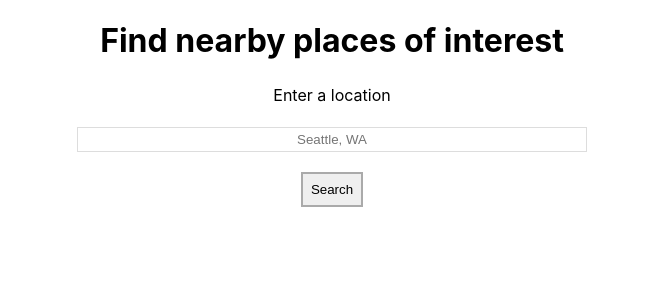
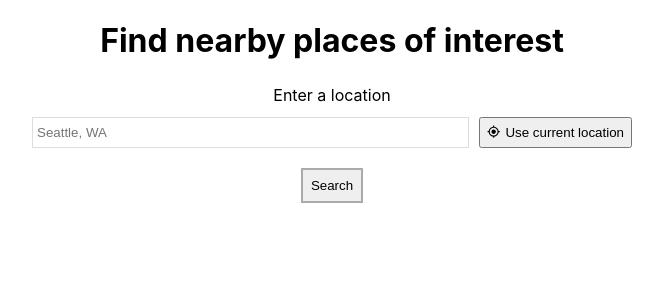
Before and after one commit to tpiere/cartaChallenge, a Next.js app: page / in a window 1280 px wide. Shown: the top 300 px of the page, without its empty margins (308-971 px from the left). Built offline with nearby package versions, Linux system fonts and the light colour scheme; what react-foursquare would draw is missing.

Commit message:
wip: add geolocating

```diff
--- a/package.json
+++ b/package.json
@@ -18,7 +18,8 @@
     "next": "^9.3.4",
     "react": "^16.13.1",
     "react-dom": "^16.13.1",
-    "react-foursquare": "^1.0.3"
+    "react-foursquare": "^1.0.3",
+    "react-icons": "^3.9.0"
   },
   "devDependencies": {
     "@testing-library/jest-dom": "^5.5.0",
--- a/pages/index.js
+++ b/pages/index.js
@@ -1,8 +1,10 @@
 import Layout from "../components/Layout";
 import Head from "next/head";
-import { useState } from "react";
+import { useState, useEffect } from "react";
 import { getNearbyPlaces } from "../services/nearbyPlaces";
 import { VenueList } from "../components/VenueList";
+import { MdMyLocation } from 'react-icons/md';
+import { findByLabelText } from "@testing-library/react";
 
 const headingStyles = {
   textAlign: "center",
@@ -28,12 +30,9 @@ const textLabelStyles = {
   ...baseFormFieldStyles,
 };
 const textInputStyles = {
-  ...baseFormFieldStyles,
-  ...horizontalCenterStyles,
-  width: "100%",
-  maxWidth: "500px",
   border: "1px solid #ddd",
   padding: 4,
+  flex: '1 1 100%'
 };
 const buttonStyles = {
   ...baseFormFieldStyles,
@@ -52,6 +51,13 @@ export default function Home() {
   const [searchInput, setSearchInput] = useState("");
   const [nearbyPlaces, setNearbyPlaces] = useState(null);
   const [searchError, setSearchError] = useState(null);
+  const [hasGeolocationAvailable, setHasGeolocationAvailable] = useState(false);
+
+  useEffect(() => {
+    if(typeof window !== 'undefined' && window.navigator?.geolocation != null){
+        setHasGeolocationAvailable(true);
+      }
+  }, []);
 
   async function submitSearch(e) {
     e.preventDefault();
@@ -78,7 +84,17 @@ export default function Home() {
           <label style={textLabelStyles} htmlFor="locationInput">
             Enter a location
           </label>
-          <input
+          <div
+            style={{
+                width: '100%',
+                maxWidth: 600,
+                display: 'flex',
+                ...horizontalCenterStyles,
+                marginTop: 10
+            }
+            }
+          >
+            <input
             type="text"
             placeholder="Seattle, WA"
             id="locationInput"
@@ -87,7 +103,35 @@ export default function Home() {
               setSearchInput(event.target.value);
             }}
             style={textInputStyles}
-          />
+            />
+          {hasGeolocationAvailable &&
+           <button style={{flex: '0 0 auto', marginLeft: 10, padding:6}} type="button" onClick={() => {
+                navigator.geolocation.getCurrentPosition((position) => {
+                    const {latitude, longitude} = position.coords;
+                    // console.log(position.coords.latitude, position.coords.longitude);
+                    setSearchInput(`${latitude}, ${longitude}`);
+                });
+
+           }}>
+            <MdMyLocation style={{verticalAlign: 'text-top'}}/>
+            <span>Use current location</span>
+            <style jsx>
+                {`
+                    span {
+                        display: none;
+                    }
+                    @media screen and (min-width: 767px){
+                        span {
+                            display: inline;
+                            margin-left: 5px;
+                        }
+                    }
+                `}
+            </style>
+          </button>
+          }
+          </div>
+
           <button style={buttonStyles} type="submit">
             Search
           </button>
```
Also changed, not shown: 1 other file (tests, documents, lock files or other folders).
